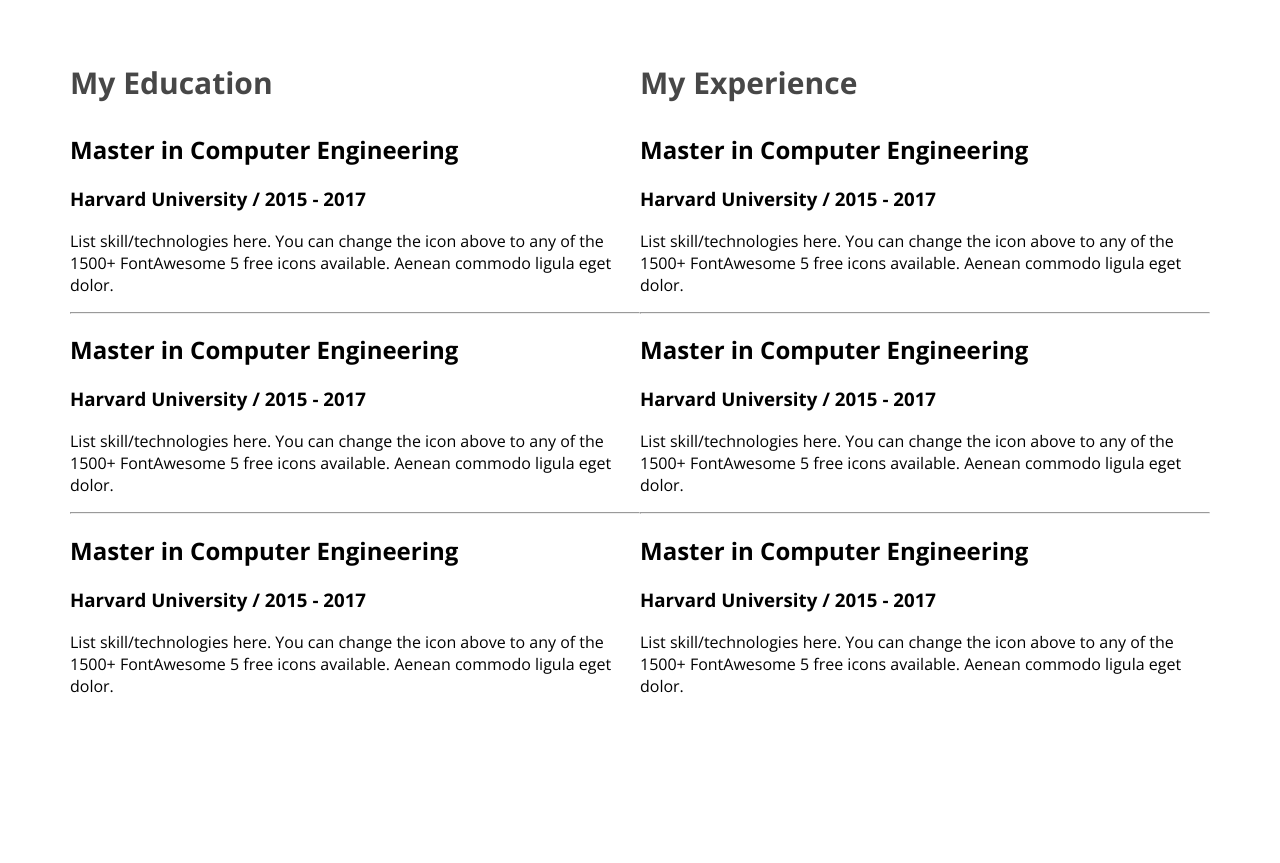
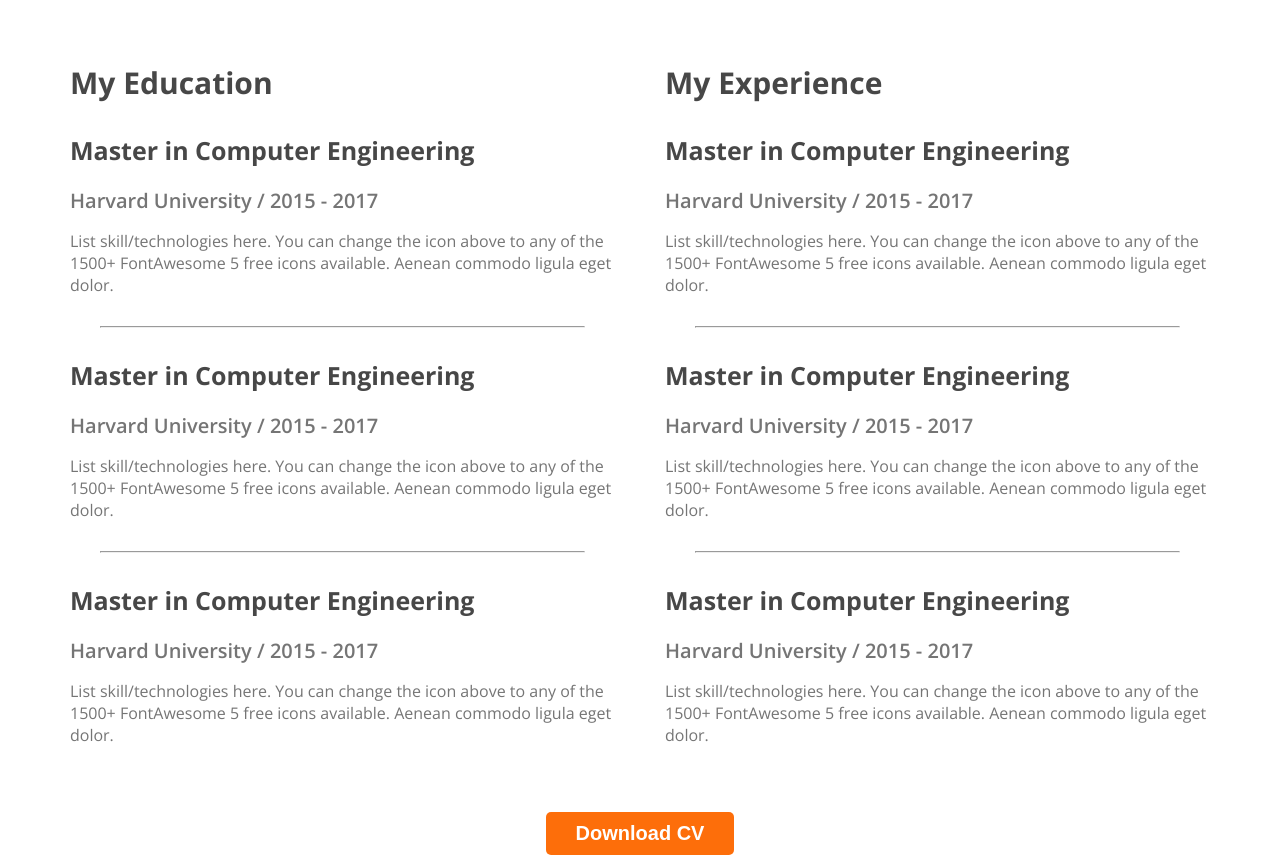
Before and after one commit to aklimaakhter/webdeveloper-portfolio, a plain HTML site: page index.html in a window 1280 px wide. Shown: the part 2424-3287 px from the top of the page. Before the commit the page ends 3145 px from the top, so only its background shows below. Drawn offline with nearby package versions, Linux system fonts and the light colour scheme.

Commit message:
Finished the resume section

```diff
--- a/index.html
+++ b/index.html
@@ -142,7 +142,12 @@
                     </div>
                 </div>
             </div>
+            <div class="download-cv">
+                <button class="btn-primary">Download CV</button>
+            </div>
+
         </section>
+
         <!--  -->
     </main>
     <footer>
--- a/styles/portfoli.css
+++ b/styles/portfoli.css
@@ -172,11 +172,41 @@ nav a {
 }
 
 /* /* Resume section styles  */
-.resume-container{
+.resume-container {
     display: flex;
+    gap: 50px;
 }
+.resume-container hr{
+    margin: 30px;
+}
+
 .resume-column-title {
     color: #474747;
     font-size: 30px;
     font-weight: 700;
 }
+
+.resume-item-title {
+    color: #474747;
+    font-size: 25px;
+    font-weight: 700;
+    margin-bottom: 10px;
+}
+
+.resume-item-institute {
+    color: #757575;
+    font-size: 20px;
+    font-weight: 600;
+    margin-top: 20px;
+    margin-bottom: 0px;
+}
+
+.resume-t-item-description {
+    color: #757575;
+    font-size: 16px;
+    font-weight: 400;
+}
+.download-cv{
+    text-align: center;
+    margin-top: 50px;
+}
```
